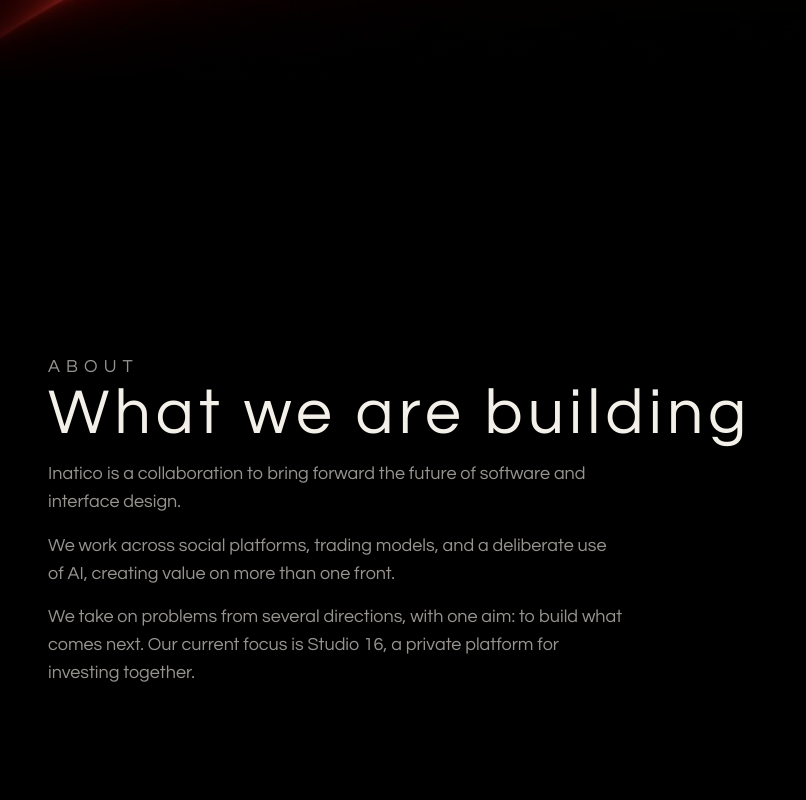
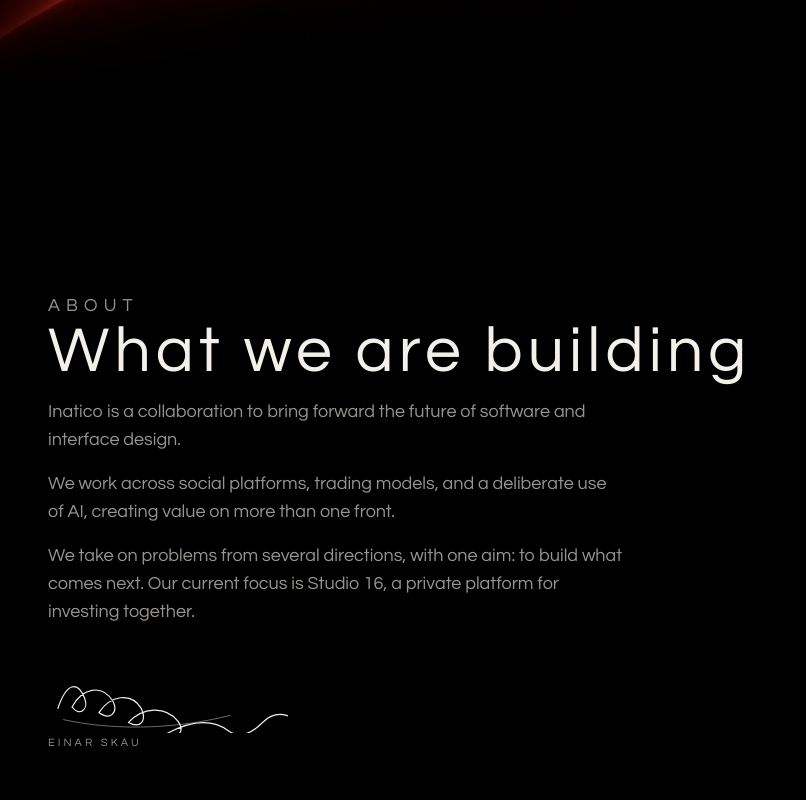
Before and after one commit to einarskau420/inatico, a plain HTML site: page index.html in a window 1280 px wide. Shown: the part 680-1480 px from the top of the page, without its empty margins (0-806 px from the left). Drawn offline with Linux system fonts and the light colour scheme.

Commit message:
Add a quiet scroll and a signature under About.
Co-authored-by: Cursor <cursoragent@cursor.com>

```diff
--- a/index.html
+++ b/index.html
@@ -5,7 +5,8 @@
   <meta name="viewport" content="width=device-width, initial-scale=1">
   <title>Inatico</title>
   <meta name="description" content="Inatico designs intelligent software. Interfaces, analytics, and AI for markets and investing.">
-  <link rel="stylesheet" href="./style.css?v=4">
+  <link rel="stylesheet" href="./style.css?v=5">
+  <script>document.documentElement.classList.add("js")</script>
 </head>
 <body>
   <header class="nav">
@@ -24,24 +25,38 @@
     </section>
 
     <section id="about" class="panel">
+      <div class="copy">
       <p class="kicker">About</p>
       <h2>What we are building</h2>
       <p>Inatico is a collaboration to bring forward the future of software and interface design.</p>
       <p>We work across social platforms, trading models, and a deliberate use of AI, creating value on more than one front.</p>
       <p>We take on problems from several directions, with one aim: to build what comes next. Our current focus is Studio 16, a private platform for investing together.</p>
+      <figure class="sign">
+        <svg viewBox="0 0 340 96" fill="none" aria-hidden="true">
+          <path d="M14 60C26 24 42 20 52 46c6 16-8 26-18 12 14-26 42-34 58-8 8 16-4 28-20 16 16-24 46-30 60-6 8 16 0 30-18 20 20-22 52-24 70-2 10 14 2 26-16 18 22-12 58-26 88-4 14 10 30 6 48-12 22-22 48-8 60 10 6 10 2 16-10 12" stroke="currentColor" stroke-width="1.7" stroke-linecap="round" stroke-linejoin="round"/>
+          <path d="M22 76c62 14 150 16 236-6" stroke="currentColor" stroke-width="1.15" stroke-linecap="round" opacity=".55"/>
+        </svg>
+        <figcaption>Einar Skau</figcaption>
+      </figure>
+      </div>
     </section>
 
     <section id="company" class="panel">
+      <div class="copy">
       <p class="kicker">Company</p>
       <h2>Inatico AB</h2>
       <p>Intelligent by design.</p>
+      </div>
     </section>
 
     <section id="contact" class="panel">
+      <div class="copy">
       <p class="kicker">Contact</p>
       <h2>Write to us</h2>
       <p><a href="mailto:skaueinar@gmail.com">skaueinar@gmail.com</a></p>
+      </div>
     </section>
   </main>
+  <script src="./site.js"></script>
 </body>
 </html>
--- /dev/null
+++ b/site.js
@@ -0,0 +1,34 @@
+(() => {
+  const reduced = window.matchMedia("(prefers-reduced-motion: reduce)").matches;
+  const panels = document.querySelectorAll(".panel");
+  const hero = document.querySelector(".hero img");
+
+  if (reduced) {
+    panels.forEach((panel) => panel.classList.add("is-in"));
+    return;
+  }
+
+  const reveal = new IntersectionObserver((entries) => {
+    entries.forEach((entry) => {
+      if (!entry.isIntersecting) return;
+      entry.target.classList.add("is-in");
+      reveal.unobserve(entry.target);
+    });
+  }, { threshold: 0.32 });
+
+  panels.forEach((panel) => reveal.observe(panel));
+
+  if (!hero) return;
+  let frame = 0;
+  const onScroll = () => {
+    if (frame) return;
+    frame = requestAnimationFrame(() => {
+      frame = 0;
+      const progress = Math.min(1, window.scrollY / window.innerHeight);
+      hero.style.transform = `translateY(${progress * 36}px) scale(${1 + progress * 0.045})`;
+      hero.style.opacity = String(1 - progress * 0.38);
+    });
+  };
+  onScroll();
+  window.addEventListener("scroll", onScroll, { passive: true });
+})();
--- a/style.css
+++ b/style.css
@@ -71,6 +71,8 @@ a { color: inherit; text-decoration: none; }
   object-fit: contain;
   object-position: center;
   display: block;
+  transform-origin: center 42%;
+  will-change: transform, opacity;
 }
 
 .hero::after {
@@ -119,6 +121,49 @@ a { color: inherit; text-decoration: none; }
 
 .panel p + p { margin-top: 16px; }
 
+.js .panel .copy {
+  opacity: 0;
+  transform: translateY(22px);
+}
+
+.js .panel.is-in .copy {
+  opacity: 1;
+  transform: none;
+  transition: opacity 780ms ease, transform 780ms ease;
+}
+
+.sign {
+  margin: 40px 0 0;
+  color: var(--ink);
+}
+
+.sign svg {
+  display: block;
+  width: min(240px, 70vw);
+  height: auto;
+}
+
+.sign figcaption {
+  margin-top: 4px;
+  color: var(--muted);
+  font-size: 11px;
+  letter-spacing: 0.28em;
+  text-transform: uppercase;
+}
+
+@media (prefers-reduced-motion: reduce) {
+  .js .panel .copy {
+    opacity: 1;
+    transform: none;
+    transition: none;
+  }
+
+  .hero img {
+    transform: none !important;
+    opacity: 1 !important;
+  }
+}
+
 .panel a { color: var(--ink); border-bottom: 1px solid rgba(243, 239, 233, 0.35); }
 
 @media (max-width: 720px) {
```
